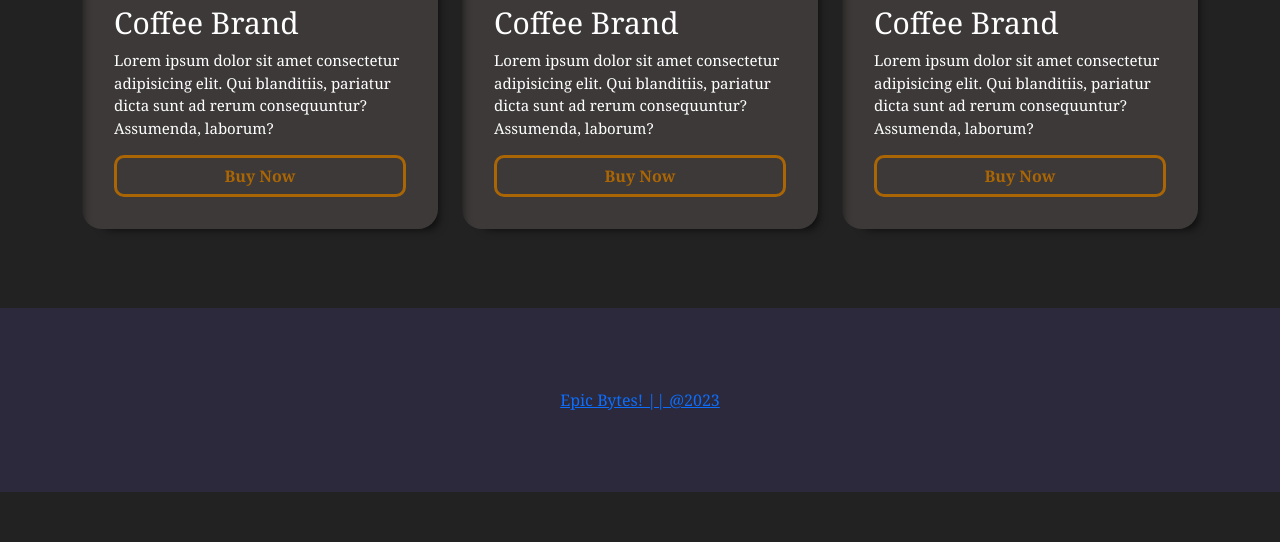
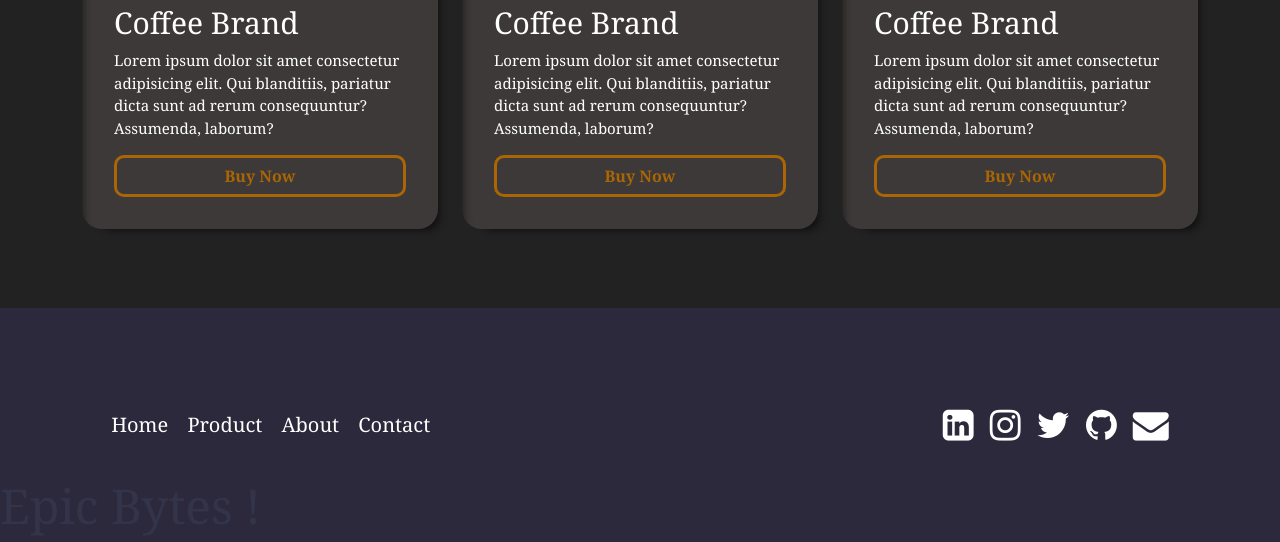
Before and after one commit to Krishna30-Prajapat/Coffee-shop-website, a plain HTML site: page product.html in a window 1280 px wide. Shown: the part 2362-2904 px from the top of the page. Before the commit the page ends 2854 px from the top, so only its background shows below. Drawn offline with nearby package versions, Linux system fonts and the light colour scheme.

Commit message:
Update product.html

```diff
--- a/product.html
+++ b/product.html
@@ -7,6 +7,8 @@
     <link href="https://cdn.jsdelivr.net/npm/bootstrap@5.3.2/dist/css/bootstrap.min.css" rel="stylesheet">
     <!-- link css -->
     <link rel="stylesheet" href="style.css">
+
+    <link rel="stylesheet" href="https://cdnjs.cloudflare.com/ajax/libs/font-awesome/4.7.0/css/font-awesome.min.css">
 
     <meta name="viewport" content="width=device-width, initial-scale=1.0">
     <title>Products || Coffee Cafe</title>
@@ -195,10 +197,41 @@
 
 
         <!-- footer start -->
-        <footer>
-            <a href="#">Epic Bytes! || @2023</a>
-        </footer>
-        <!-- footer end -->
+    <footer>
+        <div class="container">
+            <div class="footer-wrapper">
+                <div class="footer-faded-text">Epic Bytes !</div>
+
+                <div class="link-wrapper">
+                    <div>
+                        <a href="index.html">Home</a>
+                    </div>
+                    <div>
+                        <a href="product.html">Product</a>
+                    </div>
+                    <div>
+                        <a href="about.html">About</a>
+                    </div>
+                    <div>
+                        <a href="contact.html">Contact</a>
+                    </div>
+                </div>
+
+                <div class="icon-wrapper">
+                    <i class="fa fa-linkedin-square icon" style="font-size:36px"></i>
+                    <i class="fa fa-instagram icon" style="font-size:36px"></i>
+                    <i class="fa fa-twitter icon" style="font-size:36px"></i>
+                    <i class="fa fa-github icon" style="font-size:36px"></i>
+                    <i class="fa fa-envelope icon" style="font-size:36px"></i>
+
+                </div>
+            </div>
+        </div>
+    </footer>
+    <!-- footer end -->
+
+
+    <script src="script.js"></script>
 
 
         <!-- script for bootstrap -->
```
